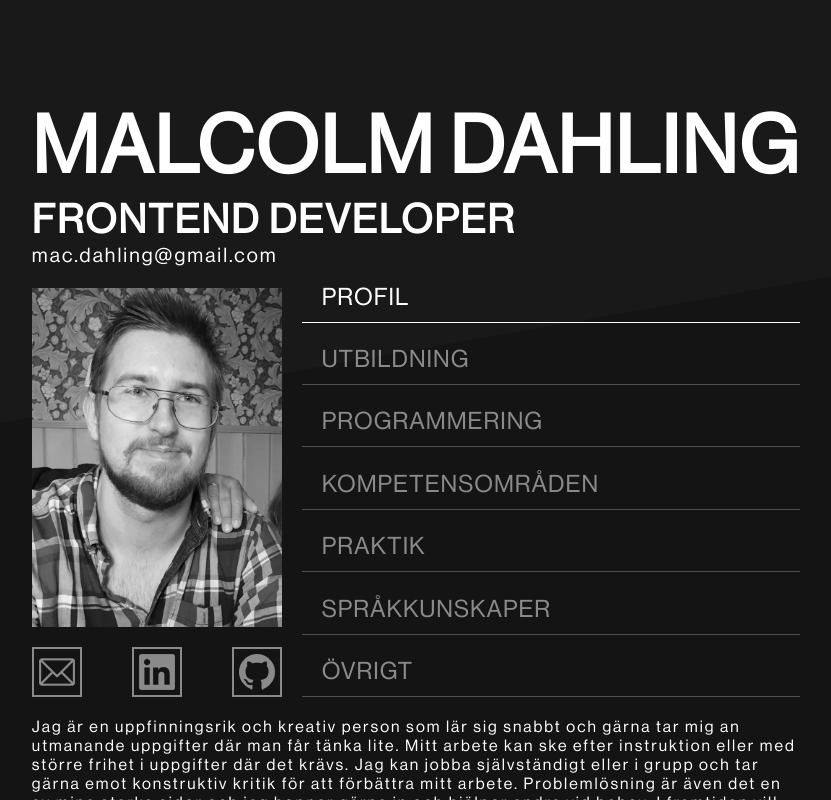
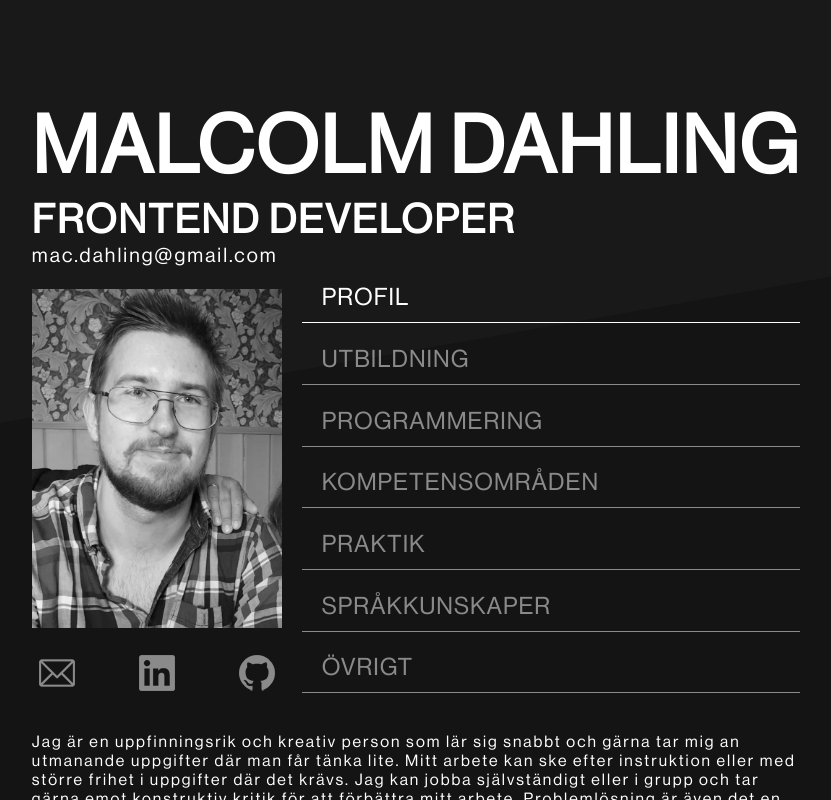
Before and after one commit to MalcolmDahling/cv, a Next.js app: page / in a window 1280 px wide. Shown: the whole page, without its empty margins (224-1055 px from the left). Built offline with nearby package versions, Linux system fonts and the light colour scheme.

Commit message:
new effects

```diff
--- a/src/components/Contact/Contact.tsx
+++ b/src/components/Contact/Contact.tsx
@@ -1,15 +1,47 @@
 import Link from "next/link";
 import { styled } from "../../../stiches.config";
+import Tooltip from "./Tooltip";
 
 const Div = styled('div', {
 
     display:'flex',
-    justifyContent:'space-between'
+    justifyContent:'space-between',
 });
 
 const StyledLink = styled(Link, {
 
+    position:'relative',
 
+    display:'flex',
+    justifyContent:'center',
+    alignItems:'center',
+
+
+    '&:hover svg':{
+
+        strokeDashoffset:0
+    },
+
+    '&:hover p':{
+
+        opacity:1
+    }
+});
+
+const Svg = styled('svg', {
+
+    position:'absolute',
+    width:'100%',
+    height:'100%',
+
+    pointerEvents:'none',
+    transition:'all 400ms',
+
+    fill:'transparent',
+    stroke:'#FFFFFF',
+    strokeWidth:2,
+    strokeDasharray:200,
+    strokeDashoffset:200,
 });
 
 const Icon = styled('img', {
@@ -17,18 +49,14 @@ const Icon = styled('img', {
     objectFit:'none',
     width:36,
     height:36,
-    padding:5,
+    padding:7,
 
     boxSizing:'content-box',
     opacity:0.5,
-    border:'2px solid white',
     transition:'all 200ms',
 
-    '@desktop':{
-
-        '&:hover':{
-            opacity:1
-        },
+    '&:hover':{
+        opacity:1,
     },
 
     variants:{
@@ -51,15 +79,27 @@ export default function Contact(){
     return(
         <Div>
             <StyledLink href="mailto:mac.dahling@gmail.com">
+                <Svg>
+                    <rect x="0" y="0" width="100%" height="100%"></rect>
+                </Svg>
                 <Icon src="/images/icons_36x36.webp" iconType="email"></Icon>
+                <Tooltip text="Email"></Tooltip>
             </StyledLink>
 
             <StyledLink href="https://www.linkedin.com/in/malcolm-dahling-175841222/">
+                <Svg>
+                    <rect x="0" y="0" width="100%" height="100%"></rect>
+                </Svg>
                 <Icon src="/images/icons_36x36.webp" iconType="linkedIn"></Icon>
+                <Tooltip text="LinkedIn"></Tooltip>
             </StyledLink>
 
             <StyledLink href="https://github.com/MalcolmDahling/">
+                <Svg>
+                    <rect x="0" y="0" width="100%" height="100%"></rect>
+                </Svg>
                 <Icon src="/images/icons_36x36.webp" iconType="gitHub"></Icon>
+                <Tooltip text="GitHub"></Tooltip>
             </StyledLink>
         </Div>
     );
--- /dev/null
+++ b/src/components/Contact/Tooltip.tsx
@@ -0,0 +1,27 @@
+import { styled } from "../../../stiches.config";
+
+const P = styled('p',{
+
+    position:'absolute',
+    bottom:'-80%',
+    left:'50%',
+
+    translate:'-50%',
+    color:'$white',
+    opacity:0,
+    textAlign:'center',
+    transition:'all 400ms',
+    userSelect:'none',
+    pointerEvents:'none'
+});
+
+interface props{
+    text:string;
+}
+
+export default function Tooltip(props:props){
+
+    return(
+        <P>{props.text}</P>
+    );
+}
--- a/src/components/Content/Content.tsx
+++ b/src/components/Content/Content.tsx
@@ -6,6 +6,7 @@ import { useEffect, useState } from "react";
 const P = styled('p', {
 
     maxWidth:768,
+    marginTop:35,
 
     transition:'all 500ms',
 
@@ -34,32 +35,32 @@ export default function Content(){
     const [enableAnim, setEnableAnim] = useState(false);
 
     const content = [
-        `Jag är en uppfinningsrik och kreativ person som lär sig snabbt och gärna tar mig an utmanande uppgifter där man får tänka lite.
+        <span>Jag är en uppfinningsrik och kreativ person som lär sig snabbt och gärna tar mig an utmanande uppgifter där man får tänka lite.
         Mitt arbete kan ske efter instruktion eller med större frihet i uppgifter där det krävs.
         Jag kan jobba självständigt eller i grupp och tar gärna emot konstruktiv kritik för att förbättra mitt arbete.
         Problemlösning är även det en av mina starka sidor och jag hoppar gärna in och hjälper andra vid behov.
-        I framtiden vill jag gärna se mig själv i en roll inom teknik eller programmering och webbutveckling.`,
+        I framtiden vill jag gärna se mig själv i en roll inom teknik eller programmering och webbutveckling.</span>,
 
-        `Jag har en Frontend Developer-examen från Medieinstitutet Yrkeshögskola.
+        <span>Jag har en Frontend Developer-examen från Medieinstitutet Yrkeshögskola.
         Kurser som ingår i programmet: HTML/CSS, 20 yhp. Javascript, grundkurs, 40 yhp. Javascript, fördjupning, 60 yhp.
         Kompetensportfölj och entreprenörskap, 10 yhp. Arbetsmetodik för utvecklare, 20 yhp. Arbeta med projekt i agila metoder, 15 yhp.
-        Dynamisk webbutveckling, 45 yhp. Grafiska verktyg för gränssnittsdesign, 15 yhp. LIA 1, 50 yhp. LIA 2, 80 yhp. UX/Usability, 15 yhp. Examensarbete, 30 yhp.`,
+        Dynamisk webbutveckling, 45 yhp. Grafiska verktyg för gränssnittsdesign, 15 yhp. LIA 1, 50 yhp. LIA 2, 80 yhp. UX/Usability, 15 yhp. Examensarbete, 30 yhp.</span>,
 
-        `Kunnig inom HTML, CSS och Javascript (vanilla, React, Angular, Typescript och Node), även grundläggande kunskaper inom C#, C++, PHP och SQL.`,
+        <span>Kunnig inom HTML, CSS och Javascript (vanilla, React, Angular, Typescript och Node), även grundläggande kunskaper inom C#, C++, PHP och SQL.</span>,
 
-        `Mina ansvarsområden har varit allt ifrån programmering, grafisk design, webbutveckling och lödning till mer praktiska uppgifter som montering av
+        <span>Mina ansvarsområden har varit allt ifrån programmering, grafisk design, webbutveckling och lödning till mer praktiska uppgifter som montering av
         kontorsmöbler och installation av elektrisk utrustning och datorer.
-        Jag har också varigt med och skapat en utställning på Sydostasiatiskamuséet där jag ansvarade för den tekniska delen med TV-apparater, datorer och nätverk.`,
+        Jag har också varigt med och skapat en utställning på Sydostasiatiskamuséet där jag ansvarade för den tekniska delen med TV-apparater, datorer och nätverk.</span>,
 
-        `Lödare och programmerare - LATAB
-        Installatör och programmerare - Service Databörsen AB
-        Mångsysslare - Spånga Badminton och Bollcenter`,
+        <span>Lödare och programmerare - LATAB<br/>
+        Installatör och programmerare - Service Databörsen AB<br/>
+        Mångsysslare - Spånga Badminton och Bollcenter</span>,
 
-        `Svenska som modersmål.
-        Engelska, flytande.`,
+        <span>Svenska som modersmål.<br/>
+        Engelska, flytande.</span>,
 
-        `B-körkort.
-        På fritiden så gillar jag att styrketräna, cykla, och att spela biljard, schack och datorspel.`
+        <span>B-körkort.<br/>
+        På fritiden så gillar jag att styrketräna, cykla, och att spela biljard, schack och datorspel.</span>
     ];
 
     useEffect(() => {
--- a/src/components/Name/Name.tsx
+++ b/src/components/Name/Name.tsx
@@ -14,9 +14,10 @@ const Div = styled('div', {
         marginTop:50,
         marginBottom:25,
 
+        alignItems:'center',
         gap:'$1',
 
-        textAlign:'center'
+        textAlign:'center',
     }
 });
 
@@ -46,15 +47,26 @@ const H2 = styled('h2', {
 
 const Email = styled(Link, {
 
+    width:'fit-content',
     margin:0,
 
     color:'$white',
     fontSize:20,
     textDecoration:'none',
 
-    '&:hover':{
-        textDecoration:'underline'
+    '&:hover div':{
+        width:'100%'
     }
+});
+
+const ExpandingLine = styled('div', {
+
+    height:1,
+    width:'0%',
+
+    transition:'all 250ms',
+
+    backgroundColor:'$white'
 });
 
 export default function Name(){
@@ -63,7 +75,11 @@ export default function Name(){
         <Div>
             <H1>MALCOLM DAHLING</H1>
             <H2>FRONTEND DEVELOPER</H2>
-            <Email href="mailto:mac.dahling@gmail.com">mac.dahling@gmail.com</Email>
+
+            <Email href="mailto:mac.dahling@gmail.com">
+                mac.dahling@gmail.com
+                <ExpandingLine></ExpandingLine>
+            </Email>
         </Div>
     );
 }
--- a/src/components/Nav/Nav.tsx
+++ b/src/components/Nav/Nav.tsx
@@ -1,6 +1,20 @@
 import { SelectedNavItem } from "@/atoms/SelectedNavItem";
-import { styled } from "../../../stiches.config";
+import { keyframes, styled } from "../../../stiches.config";
 import { useRecoilState } from "recoil";
+
+const FadeIn = keyframes({
+
+    '0%':{
+        width:'0%',
+        color:'transparent',
+        opacity:0,
+    },
+    '100%':{
+        width:'100%',
+        color:'$whiteHalfOpacity',
+        opacity:1
+    }
+});
 
 const StyledNav = styled('nav', {
 
@@ -15,6 +29,7 @@ const StyledNav = styled('nav', {
     paddingBottom:4,
 
     '@tablet':{
+        marginTop:10,
         paddingRight:'$1',
         paddingLeft:'$1',
     }
@@ -24,25 +39,25 @@ const Button = styled('button', {
 
     position:'relative',
     paddingBottom:'$1',
+    width:'0%',
     paddingLeft:20,
-    width:'100%',
 
     fontSize:24,
     fontFamily:'NeueHaasDisplayRoman',
     letterSpacing:1,
-    color:'$white',
-    opacity:0.5,
+    color:'transparent',
     textAlign:'start',
     cursor:'pointer',
     backgroundColor:'transparent',
     border:'none',
     borderBottom:'1px solid $whiteHalfOpacity',
-    transition:'all 350ms',
+    opacity:0,
+    animation:`${FadeIn} 1000ms forwards`,
 
     '@desktop':{
 
-        '&:hover':{
-            opacity:1,
+        '&:hover p':{
+            color:'$white !important'
         },
 
         '&:hover div':{
@@ -51,16 +66,56 @@ const Button = styled('button', {
     },
 
     variants:{
+
         selected:{
             true:{
-                opacity:1,
+                'p':{
+                    color:'$white !important',
+                },
 
                 'div':{
                     width:'100%'
                 }
             }
+        },
+
+        animationDelay:{
+            0:{
+                animationDelay:'400ms',
+            },
+
+            1:{
+                animationDelay:'600ms',
+            },
+
+            2:{
+                animationDelay:'800ms',
+            },
+
+            3:{
+                animationDelay:'1000ms',
+            },
+
+            4:{
+                animationDelay:'1200ms',
+            },
+
+            5:{
+                animationDelay:'1400ms',
+            },
+
+            6:{
+                animationDelay:'1600ms',
+            }
         }
     }
+});
+
+const P = styled('p', {
+
+    margin:0,
+
+    transition:'all 350ms',
 });
 
 const ExpandingLine = styled('div', {
@@ -72,7 +127,7 @@ const ExpandingLine = styled('div', {
     width:'0%',
 
     transition:'all 350ms',
-    background:'$white'
+    background:'$white',
 });
 
 export default function Nav(){
@@ -86,38 +141,38 @@ export default function Nav(){
 
     return(
         <StyledNav>
-            <Button onClick={() => {handleClick(0)}} selected={selectedNavItem === 0}>
-                PROFIL
+            <Button onClick={() => {handleClick(0)}} selected={selectedNavItem === 0} animationDelay={0}>
+                <P>PROFIL</P>
                 <ExpandingLine></ExpandingLine>
             </Button>
 
-            <Button onClick={() => {handleClick(1)}} selected={selectedNavItem === 1}>
-                UTBILDNING
+            <Button onClick={() => {handleClick(1)}} selected={selectedNavItem === 1} animationDelay={1}>
+                <P>UTBILDNING</P>
                 <ExpandingLine></ExpandingLine>
             </Button>
 
-            <Button onClick={() => {handleClick(2)}} selected={selectedNavItem === 2}>
-                PROGRAMMERING
+            <Button onClick={() => {handleClick(2)}} selected={selectedNavItem === 2} animationDelay={2}>
+                <P>PROGRAMMERING</P>
                 <ExpandingLine></ExpandingLine>
             </Button>
 
-            <Button onClick={() => {handleClick(3)}} selected={selectedNavItem === 3}>
-                KOMPETENSOMRÅDEN
+            <Button onClick={() => {handleClick(3)}} selected={selectedNavItem === 3} animationDelay={3}>
+                <P>KOMPETENSOMRÅDEN</P>
                 <ExpandingLine></ExpandingLine>
             </Button>
 
-            <Button onClick={() => {handleClick(4)}} selected={selectedNavItem === 4}>
-                PRAKTIK
+            <Button onClick={() => {handleClick(4)}} selected={selectedNavItem === 4} animationDelay={4}>
+                <P>PRAKTIK</P>
                 <ExpandingLine></ExpandingLine>
             </Button>
 
-            <Button onClick={() => {handleClick(5)}} selected={selectedNavItem === 5}>
-                SPRÅKKUNSKAPER
+            <Button onClick={() => {handleClick(5)}} selected={selectedNavItem === 5} animationDelay={5}>
+                <P>SPRÅKKUNSKAPER</P>
                 <ExpandingLine></ExpandingLine>
             </Button>
 
-            <Button onClick={() => {handleClick(6)}} selected={selectedNavItem === 6}>
-                ÖVRIGT
+            <Button onClick={() => {handleClick(6)}} selected={selectedNavItem === 6} animationDelay={6}>
+                <P>ÖVRIGT</P>
                 <ExpandingLine></ExpandingLine>
             </Button>
         </StyledNav>
--- a/stiches.config.ts
+++ b/stiches.config.ts
@@ -28,8 +28,8 @@ export const {
 
     media:{
 
-        desktop:'(min-width:801px)',
-        tablet:'(max-width:800px)',
+        desktop:'(min-width:810px)',
+        tablet:'(max-width:809px)',
         mobile:'(max-width:480px)'
     }
 });
```
